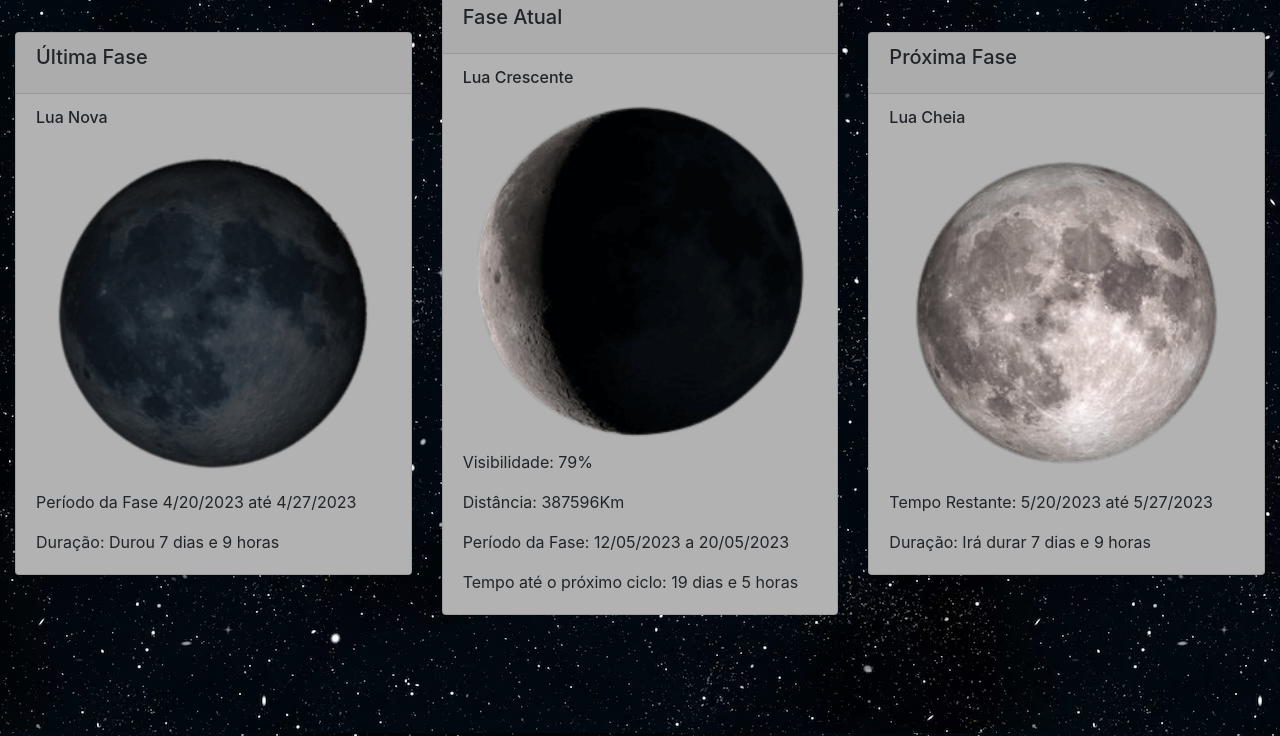
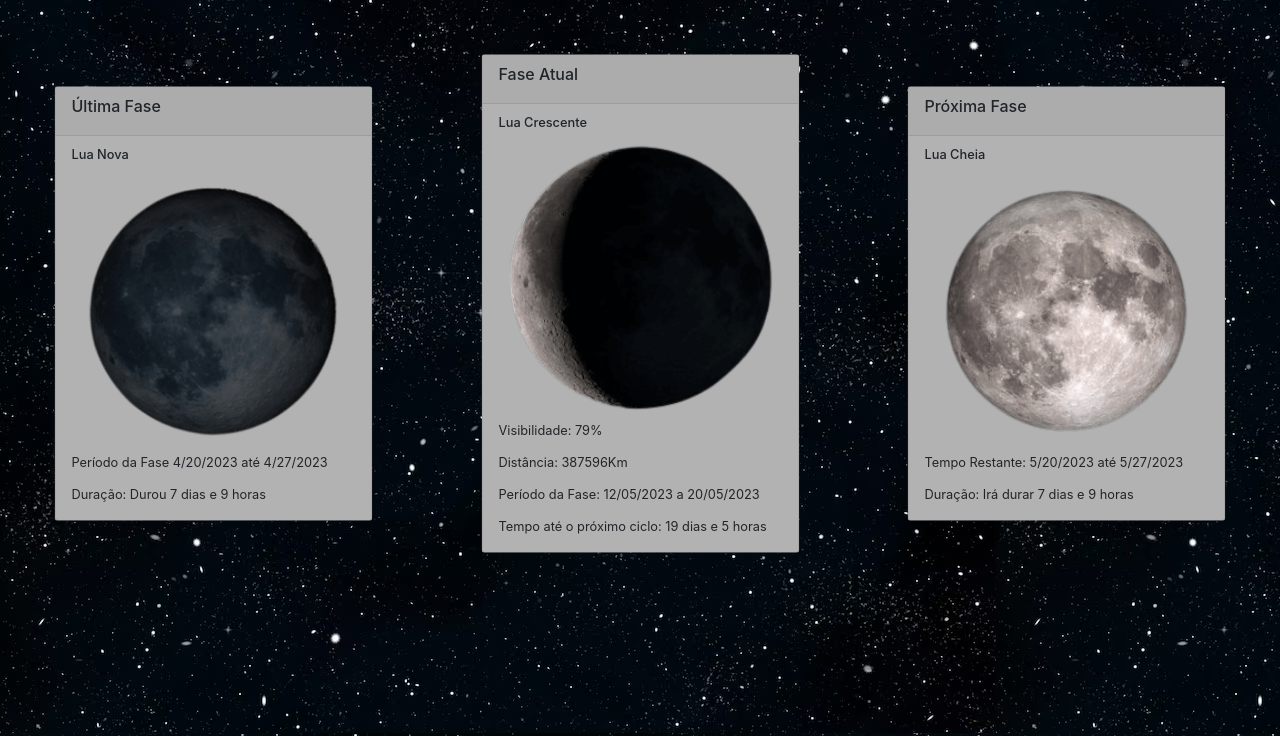
Before and after one commit to dyogozzz/fase-da-lua, a website: page index.html in a window 1280 px wide. Shown: the part 64-800 px from the top of the page. Drawn offline with nearby package versions, Linux system fonts and the light colour scheme.

Commit message:
scale change

```diff
--- a/styles.css
+++ b/styles.css
@@ -5,7 +5,7 @@ body {
 
 #card {
     background-color: #b2b2b2;
-    scale: 1;
+    scale: 0.8;
 }
 
 #h1 {
```
